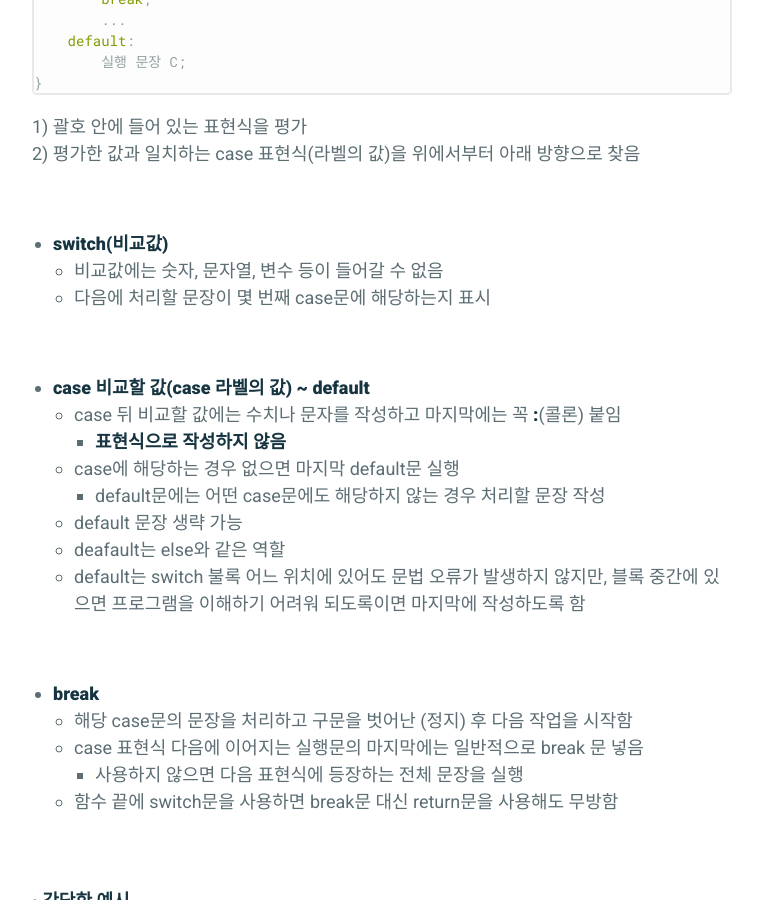
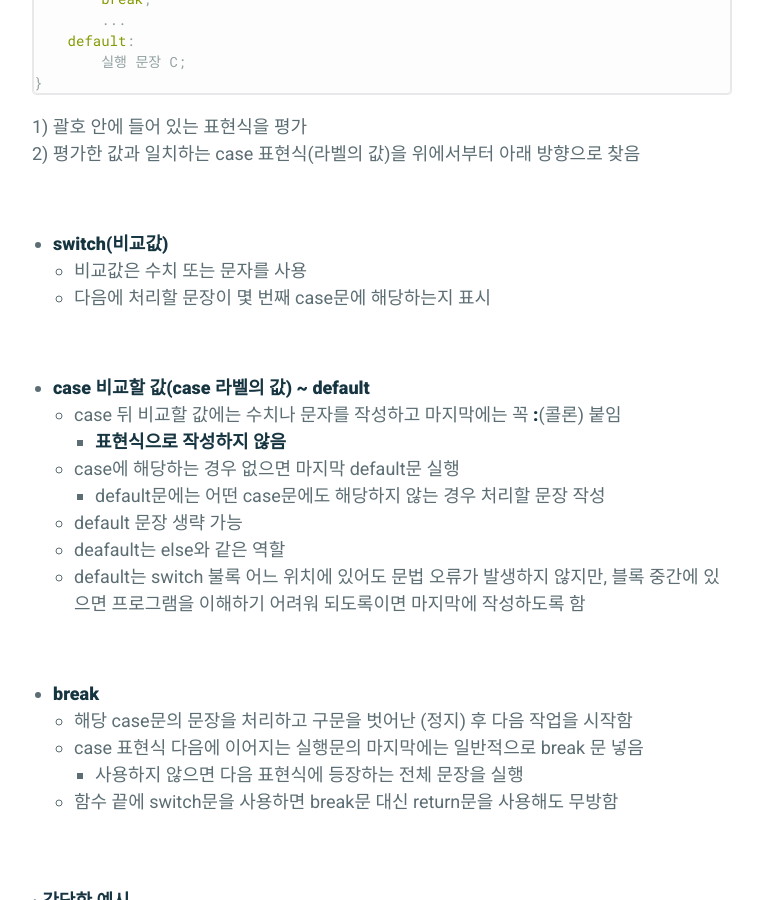
Before and after one commit to absolutelyfullycapable/absolutelyfullycapable.github.io, a Jekyll site: the page built from _posts/2020-09-19-javascript-제어문-조건문.md, in a window 1280 px wide and 900 px high, scrolled down 6958 px. Shown: the whole window, without its empty margins (258-1021 px from the left). Built offline with Jekyll 4.4.1, drawn with Linux system fonts in a browser that asks for light colours.

Commit message:
modify error

```diff
--- a/_posts/2020-09-19-javascript-제어문-조건문.md
+++ b/_posts/2020-09-19-javascript-제어문-조건문.md
@@ -340,7 +340,7 @@ switch(비교값) {
 <br/>
 
 - **switch(비교값)**
-	- 비교값에는 숫자, 문자열, 변수 등이 들어갈 수 없음
+	- 비교값은 수치 또는 문자를 사용
 	- 다음에 처리할 문장이 몇 번째 case문에 해당하는지 표시
 
 <br/>
```
